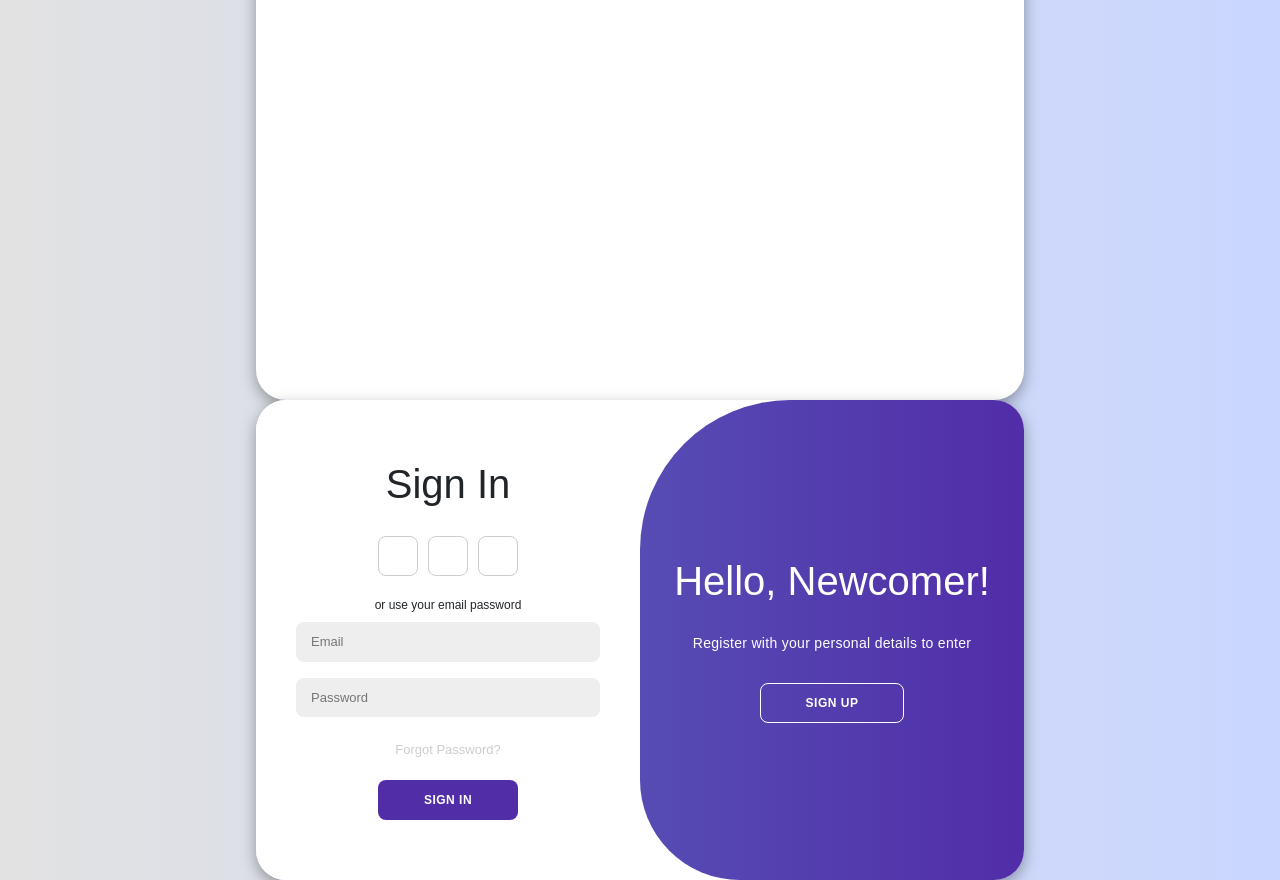
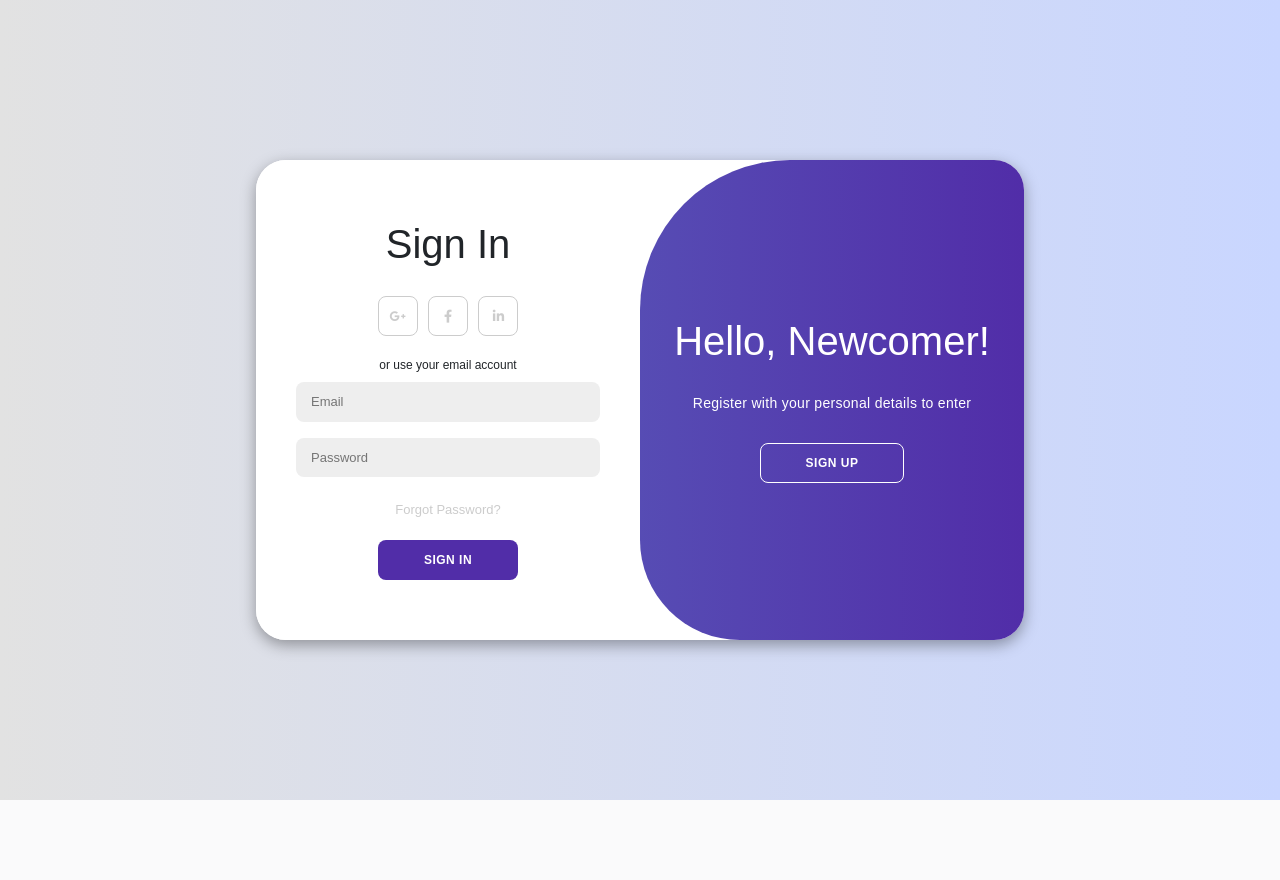
Before and after one commit to Rohaenat-Eniola-Mustapha/InfraTour, a PHP site: page /register.html in a window 1280 px wide. After the commit the page ends 800 px from the top, so only its background shows below. Run offline with PHP 8.4, Linux system fonts and the light colour scheme.

Commit message:
Update register

```diff
--- a/js/register.js
+++ b/js/register.js
@@ -1,7 +1,5 @@
 const container = document.getElementById('container');
-
 const registerBtn = document.getElementById('register');
-
 const loginBtn = document.getElementById('login');
 
 registerBtn.addEventListener('click', () => {
--- a/register.html
+++ b/register.html
@@ -13,54 +13,45 @@
 <body>
     <div class="container" id="container">
         <div class="form-container sign-up">
-            <form>
+            <form action="/register" method="POST">
                 <h1>Create Account</h1>
                 <div class="social-icons">
                     <a href="#" class="icon">
-                        <i class="fa-brands fa-google-plus-g"></i>
+                        <i class="fab fa-google-plus-g"></i>
                     </a>
                     <a href="#" class="icon">
-                        <i class="fa-brands fa-facebook-f"></i>
+                        <i class="fab fa-facebook-f"></i>
                     </a>
                     <a href="#" class="icon">
-                        <i class="fa-brands fa-linkedin-in"></i>
+                        <i class="fab fa-linkedin-in"></i>
                     </a>
                 </div>
-
-                <span>or use your email for registrattion</span>
-
-                <input type="text" placeholder="Name">
-                <input type="email" placeholder="Email">
-                <input type="password" placeholder="Password">
-                <button>Sign Up</button>
-
+                <span>or use your email for registration</span>
+                <input type="text" name="name" placeholder="Name" required>
+                <input type="email" name="email" placeholder="Email" required>
+                <input type="password" name="password" placeholder="Password" required>
+                <button type="submit">Sign Up</button>
             </form>
         </div>
-    </div>
-
-    <div class="container" id="container">
         <div class="form-container sign-in">
-            <form>
+            <form action="/login" method="POST">
                 <h1>Sign In</h1>
                 <div class="social-icons">
                     <a href="#" class="icon">
-                        <i class="fa-brands fa-google-plus-g"></i>
+                        <i class="fab fa-google-plus-g"></i>
                     </a>
                     <a href="#" class="icon">
-                        <i class="fa-brands fa-facebook-f"></i>
+                        <i class="fab fa-facebook-f"></i>
                     </a>
                     <a href="#" class="icon">
-                        <i class="fa-brands fa-linkedin-in"></i>
+                        <i class="fab fa-linkedin-in"></i>
                     </a>
                 </div>
-
-                <span>or use your email password</span>
-
-                <input type="email" placeholder="Email">
-                <input type="password" placeholder="Password">
+                <span>or use your email account</span>
+                <input type="email" name="email" placeholder="Email" required>
+                <input type="password" name="password" placeholder="Password" required>
                 <a href="#">Forgot Password?</a>
-                <button>Sign In</button>
-
+                <button type="submit">Sign In</button>
             </form>
         </div>
         <div class="toggle-container">
@@ -70,7 +61,6 @@
                     <p>Enter your personal details to enter</p>
                     <button class="hidden" id="login">Sign In</button>
                 </div>
-
                 <div class="toggle-panel toggle-right">
                     <h1>Hello, Newcomer!</h1>
                     <p>Register with your personal details to enter</p>
```
Also changed, not shown: css/register.css (line endings or trailing spaces).
